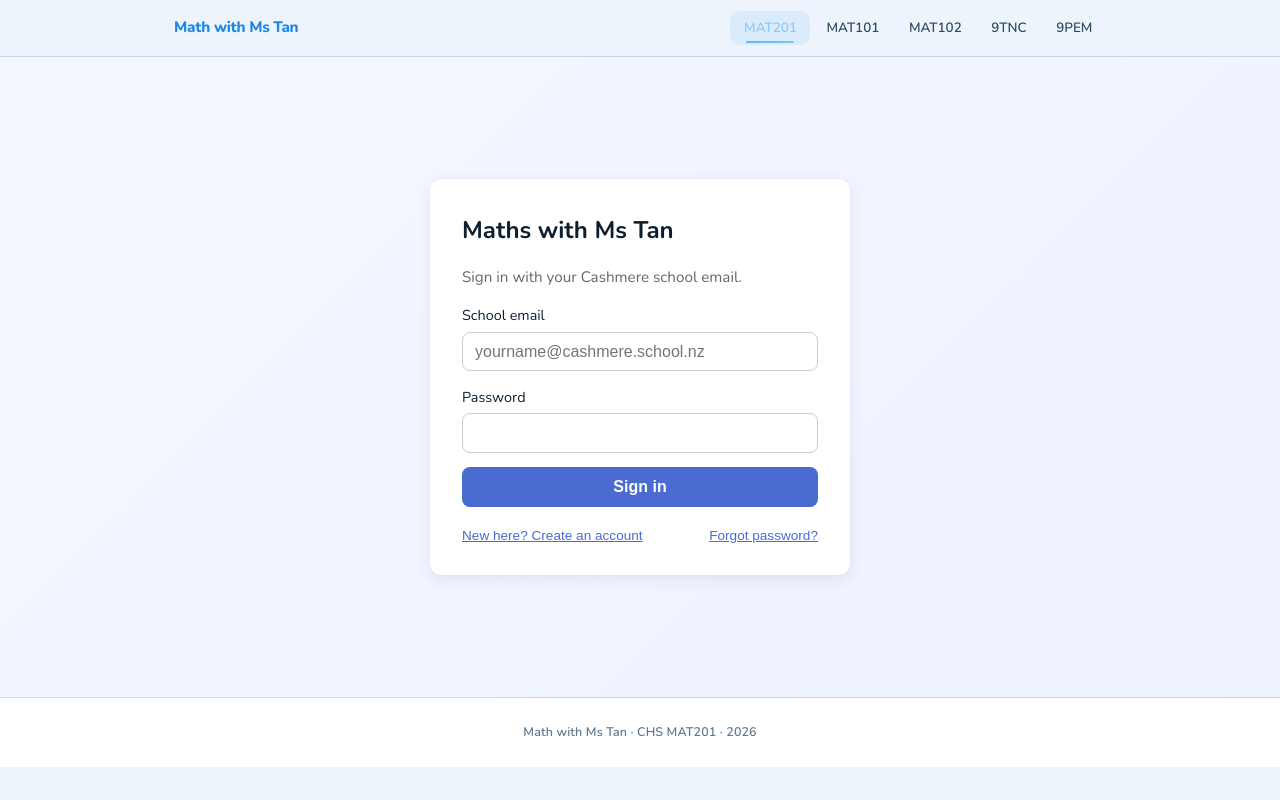
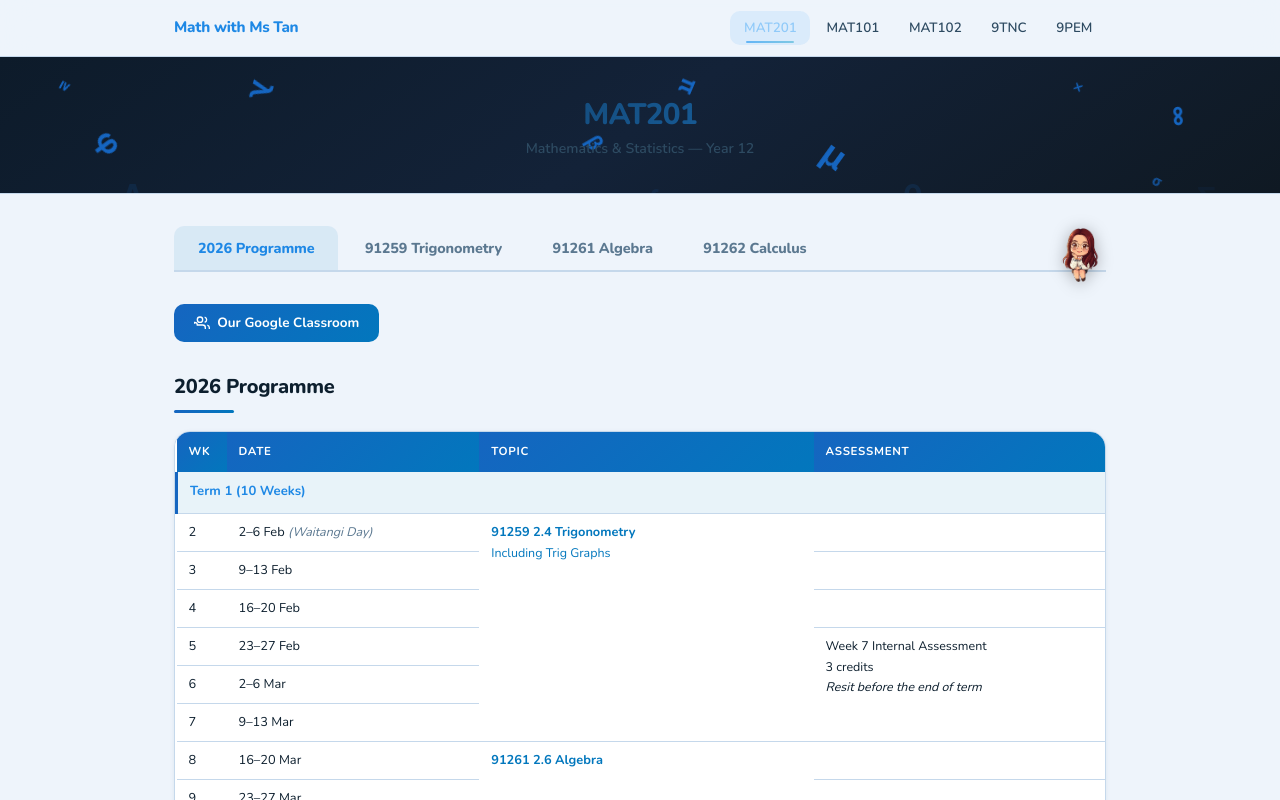
Before and after one commit to rovinp1999-a11y/Mathwithmstan, a React (Vite) app: page /mat201 in a window 1280 px wide. Shown: the top 800 px of the page. Built offline with nearby package versions, Linux system fonts and the light colour scheme; no server answers.

Commit message:
Revert App.jsx to df3adb4 state (remove AuthGate wrapper)

```diff
--- a/src/App.jsx
+++ b/src/App.jsx
@@ -3,7 +3,6 @@ import Navbar from './components/Navbar'
 import Footer from './components/Footer'
 import BackToTop from './components/BackToTop'
 import ScrollToTop from './components/ScrollToTop'
-import AuthGate from './components/AuthGate'
 import MAT201 from './pages/MAT201'
 import MAT101 from './pages/MAT101'
 import MAT102 from './pages/MAT102'
@@ -16,7 +15,6 @@ export default function App() {
     <>
       <ScrollToTop />
       <Navbar />
-      <AuthGate>
       <Routes>
         <Route path="/" element={<Navigate to="/mat201" replace />} />
         <Route path="/mat201" element={<MAT201 />} />
@@ -26,7 +24,6 @@ export default function App() {
         <Route path="/9pem" element={<NinePEM />} />
         <Route path="*" element={<NotFound />} />
       </Routes>
-      </AuthGate>
       <Footer />
       <BackToTop />
     </>
```
Lines whose indentation alone changed are shown as unchanged.
